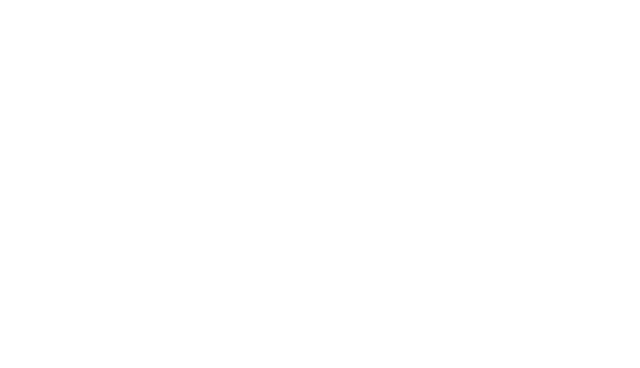
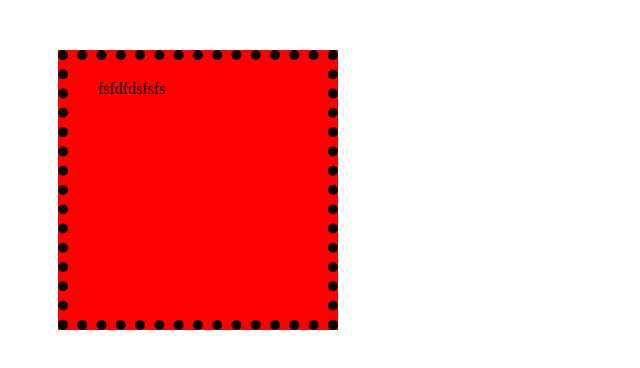
Before and after one commit to yuanhaonan/test3, a plain HTML site: page test.html in a window 1280 px wide. Shown: the whole page, without its empty margins (0-640 px from the left). Drawn offline with Linux system fonts and the light colour scheme.

Commit message:
盒模型

```diff
--- a/test.html
+++ b/test.html
@@ -5,8 +5,29 @@
     <meta name="viewport" content="width=device-width, initial-scale=1.0">
     <meta http-equiv="X-UA-Compatible" content="ie=edge">
     <title>Document</title>
+    <style>
+        div{
+            width:200px;
+            height:200px;
+            background:red;
+            padding:20px 30px 40px;
+            border-width:10px;
+            border-style:dotted;
+            boder-color:yellow;
+            margin:50px;
+
+           }
+
+
+
+
+    </style>
 </head>
 <body>
+    <div>
+        fsfdfdsfsfs
+    </div>
+
 
 </body>
 </html>
```
